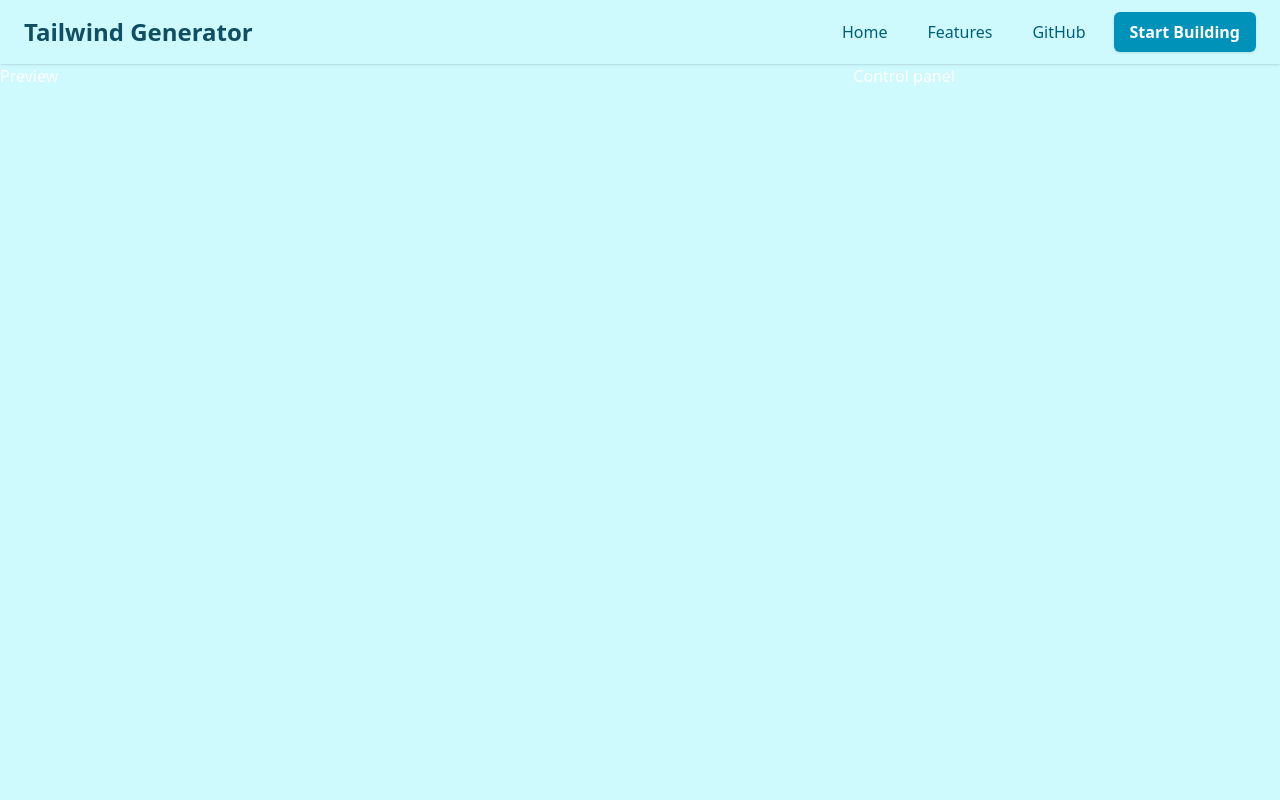
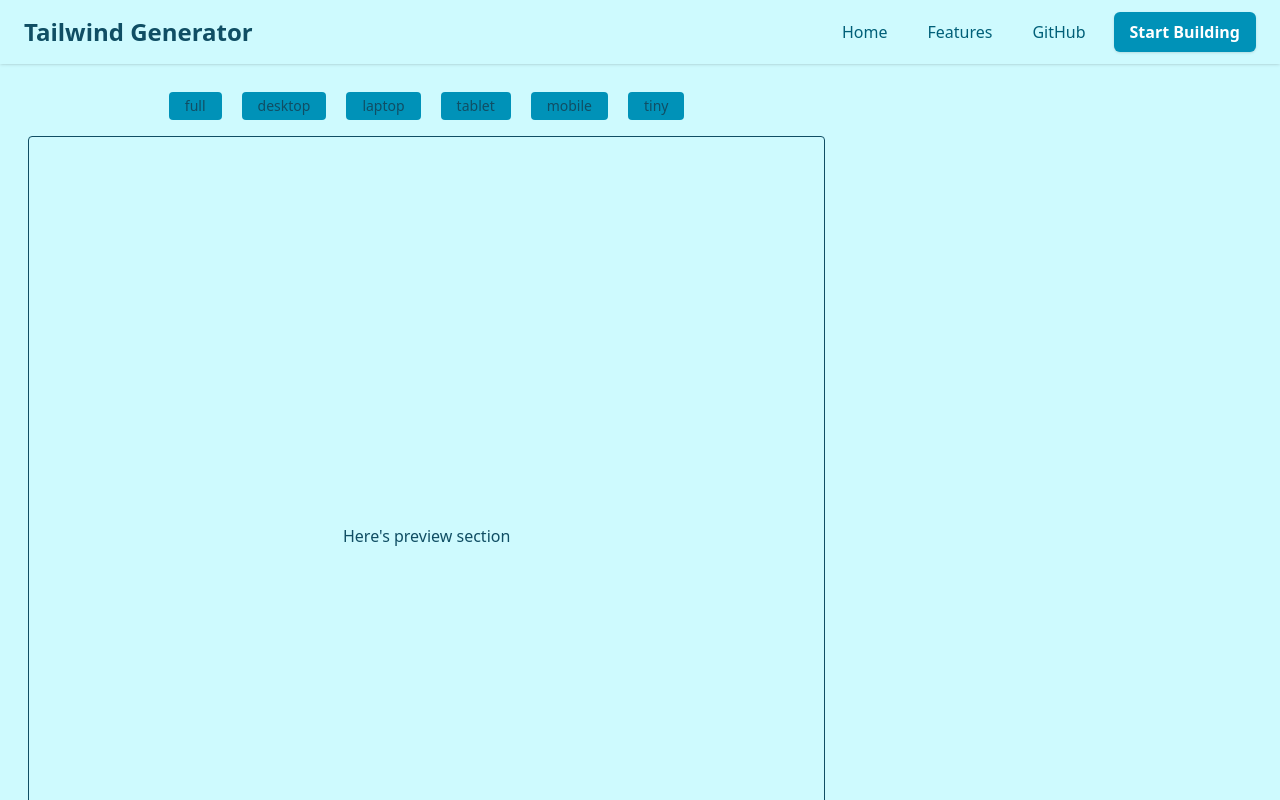
Before and after one commit to luckyguyluck/TailwindCSSGenerator, a React (Vite) app in the folder frontend/: page /generator in a window 1280 px wide. Shown: the top 800 px of the page. Built offline with nearby package versions, Linux system fonts and the light colour scheme.

Commit message:
updated Ui again

```diff
--- /dev/null
+++ b/frontend/src/Core/UI/Components/Controls.jsx
@@ -0,0 +1,9 @@
+
+
+function Controls(){
+
+
+    return
+}
+
+export default Controls
--- /dev/null
+++ b/frontend/src/Core/UI/Components/Preview.jsx
@@ -0,0 +1,31 @@
+import Screensizebtn from "./screensizebtn";
+
+
+function Preview(){
+
+    const screenSizes = {
+        full: 'w-full',         // Full width (Window/Responsive mode)
+        desktop: 'w-3/4',       // Desktop-like
+        laptop: 'w-2/3',        // Laptop
+        tablet: 'w-1/2',        // Tablet
+        mobile: 'w-1/3',        // Mobile-ish
+        tiny: 'w-1/4',          // Small mobile or preview constraint
+      };
+
+    return(
+
+        <div className="w-full">
+           <Screensizebtn screenSizes = {screenSizes}/>
+
+           <div className="preview w-full h-full dark:bg-cyan-700 p-2 rounded-lg">
+                <div className="border rounded-sm p-2 h-screen flex justify-center items-center">
+                    Here's preview section
+                </div>
+           </div>
+        </div>
+    )
+
+}
+
+
+export default Preview;
--- /dev/null
+++ b/frontend/src/Core/UI/Components/Screensizebtn.jsx
@@ -0,0 +1,16 @@
+function Screensizebtn({ screenSizes }) {
+    return (
+      <div className="flex gap-5 p-2 justify-center">
+        {Object.entries(screenSizes).map(([label, className]) => (
+          <button
+            key={label}
+            className="px-4 py-1 rounded bg-cyan-600 hover:bg-cyan-300 cursor-pointer text-sm"
+          >
+            {label}
+          </button>
+        ))}
+      </div>
+    );
+  }
+
+  export default Screensizebtn;
--- a/frontend/src/Core/UI/GeneratorUI.jsx
+++ b/frontend/src/Core/UI/GeneratorUI.jsx
@@ -1,4 +1,5 @@
-
+import Preview from "./Components/Preview";
+import Controls from "./Components/Controls";
 
 function GeneratorUI(){
 
@@ -9,9 +10,13 @@ function GeneratorUI(){
 
             <div className="w-full min-h-screen bg-cyan-100 dark:bg-gray-950">
 
-                <div className="w-full flex">
-                    <div className="flex-2/3 bg-cyan-100 dark:bg-gray-950 text-white">Preview</div>
-                    <div className="flex-1/3 bg-cyan-100 dark:bg-gray-950 text-white">Control panel</div>
+                <div className="w-full h-full flex">
+                    <div className="flex-2/3 bg-cyan-100 dark:bg-gray-800 p-5 text-cyan-900 dark:text-white">
+                        <Preview />
+                    </div>
+                    <div className="flex-1/3 bg-cyan-100 dark:bg-cyan-800 p-2 text-cyan-900 dark:text-white">
+                        <Controls />
+                    </div>
                 </div>
 
             </div>
```
